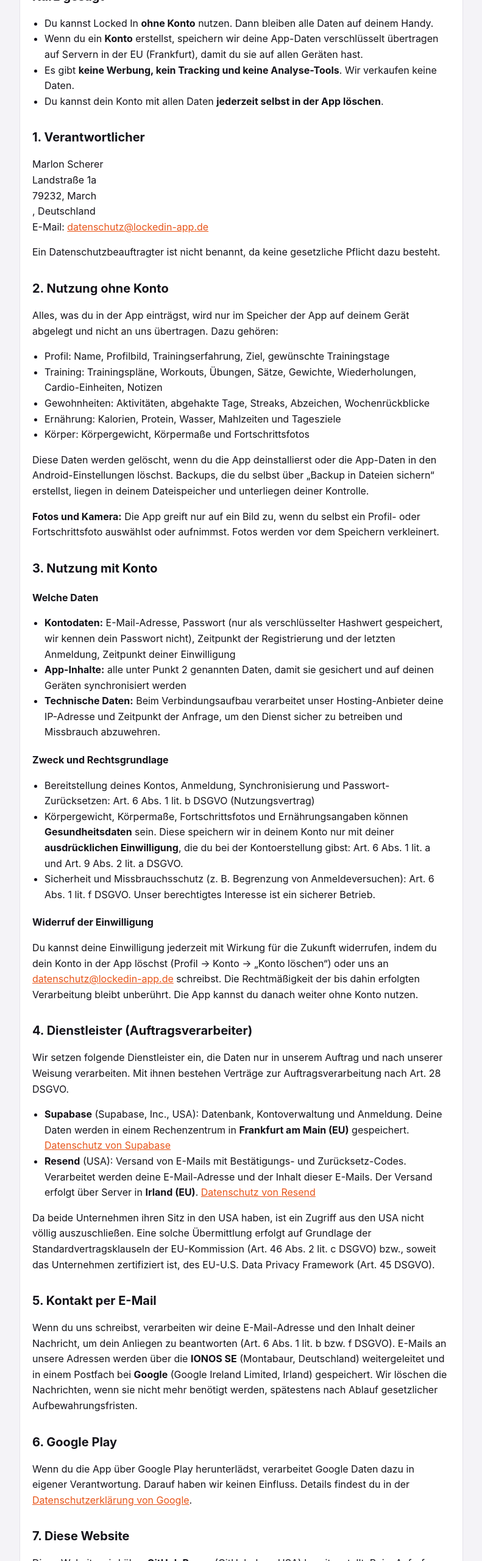
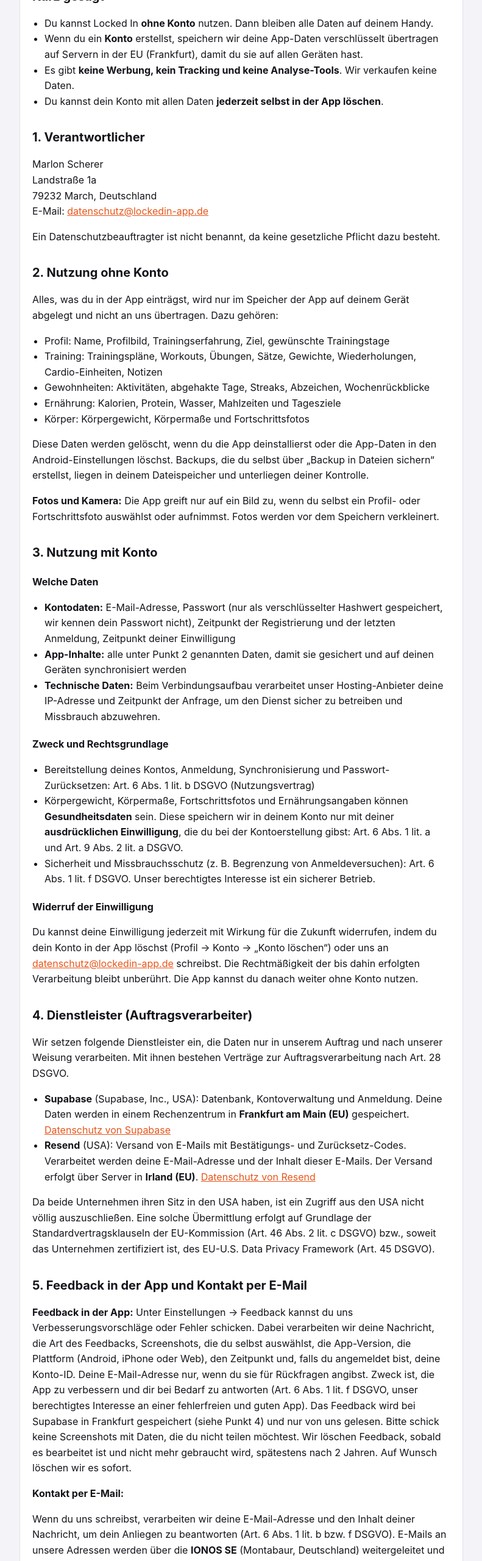
Before and after one commit to lockedinappgit/website, a plain HTML site: page datenschutz/index.html in a window 1280 px wide. Shown: the part 240-2800 px from the top of the page at 61% size, without its empty margins (244-1035 px from the left). Drawn offline with Linux system fonts and the light colour scheme.

Commit message:
Add files via upload

```diff
--- a/datenschutz/index.html
+++ b/datenschutz/index.html
@@ -25,9 +25,8 @@
   <h2>1. Verantwortlicher</h2>
   <p>
     Marlon Scherer<br>
- Landstraße 1a<br>
-79232, March<br>
-, Deutschland<br>
+    Landstraße 1a<br>
+    79232 March, Deutschland<br>
     E-Mail: <a href="mailto:datenschutz@lockedin-app.de">datenschutz@lockedin-app.de</a>
   </p>
   <p>Ein Datenschutzbeauftragter ist nicht benannt, da keine gesetzliche Pflicht dazu besteht.</p>
@@ -68,7 +67,9 @@
   </ul>
   <p>Da beide Unternehmen ihren Sitz in den USA haben, ist ein Zugriff aus den USA nicht völlig auszuschließen. Eine solche Übermittlung erfolgt auf Grundlage der Standardvertragsklauseln der EU-Kommission (Art. 46 Abs. 2 lit. c DSGVO) bzw., soweit das Unternehmen zertifiziert ist, des EU-U.S. Data Privacy Framework (Art. 45 DSGVO).</p>
 
-  <h2>5. Kontakt per E-Mail</h2>
+  <h2>5. Feedback in der App und Kontakt per E-Mail</h2>
+  <p><b>Feedback in der App:</b> Unter Einstellungen → Feedback kannst du uns Verbesserungsvorschläge oder Fehler schicken. Dabei verarbeiten wir deine Nachricht, die Art des Feedbacks, Screenshots, die du selbst auswählst, die App-Version, die Plattform (Android, iPhone oder Web), den Zeitpunkt und, falls du angemeldet bist, deine Konto-ID. Deine E-Mail-Adresse nur, wenn du sie für Rückfragen angibst. Zweck ist, die App zu verbessern und dir bei Bedarf zu antworten (Art. 6 Abs. 1 lit. f DSGVO, unser berechtigtes Interesse an einer fehlerfreien und guten App). Das Feedback wird bei Supabase in Frankfurt gespeichert (siehe Punkt 4) und nur von uns gelesen. Bitte schick keine Screenshots mit Daten, die du nicht teilen möchtest. Wir löschen Feedback, sobald es bearbeitet ist und nicht mehr gebraucht wird, spätestens nach 2 Jahren. Auf Wunsch löschen wir es sofort.</p>
+  <p><b>Kontakt per E-Mail:</b></p>
   <p>Wenn du uns schreibst, verarbeiten wir deine E-Mail-Adresse und den Inhalt deiner Nachricht, um dein Anliegen zu beantworten (Art. 6 Abs. 1 lit. b bzw. f DSGVO). E-Mails an unsere Adressen werden über die <b>IONOS SE</b> (Montabaur, Deutschland) weitergeleitet und in einem Postfach bei <b>Google</b> (Google Ireland Limited, Irland) gespeichert. Wir löschen die Nachrichten, wenn sie nicht mehr benötigt werden, spätestens nach Ablauf gesetzlicher Aufbewahrungsfristen.</p>
 
   <h2>6. Google Play</h2>
```
